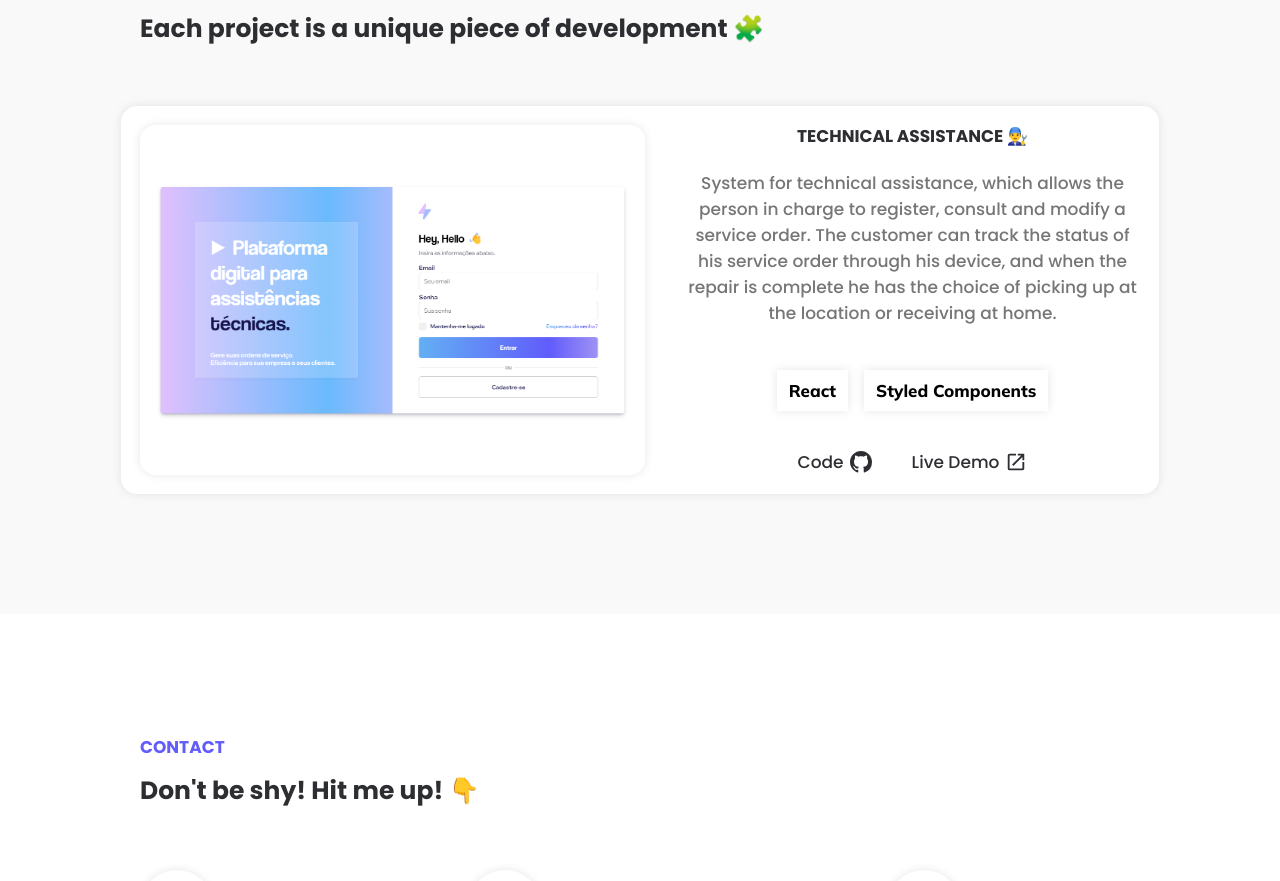
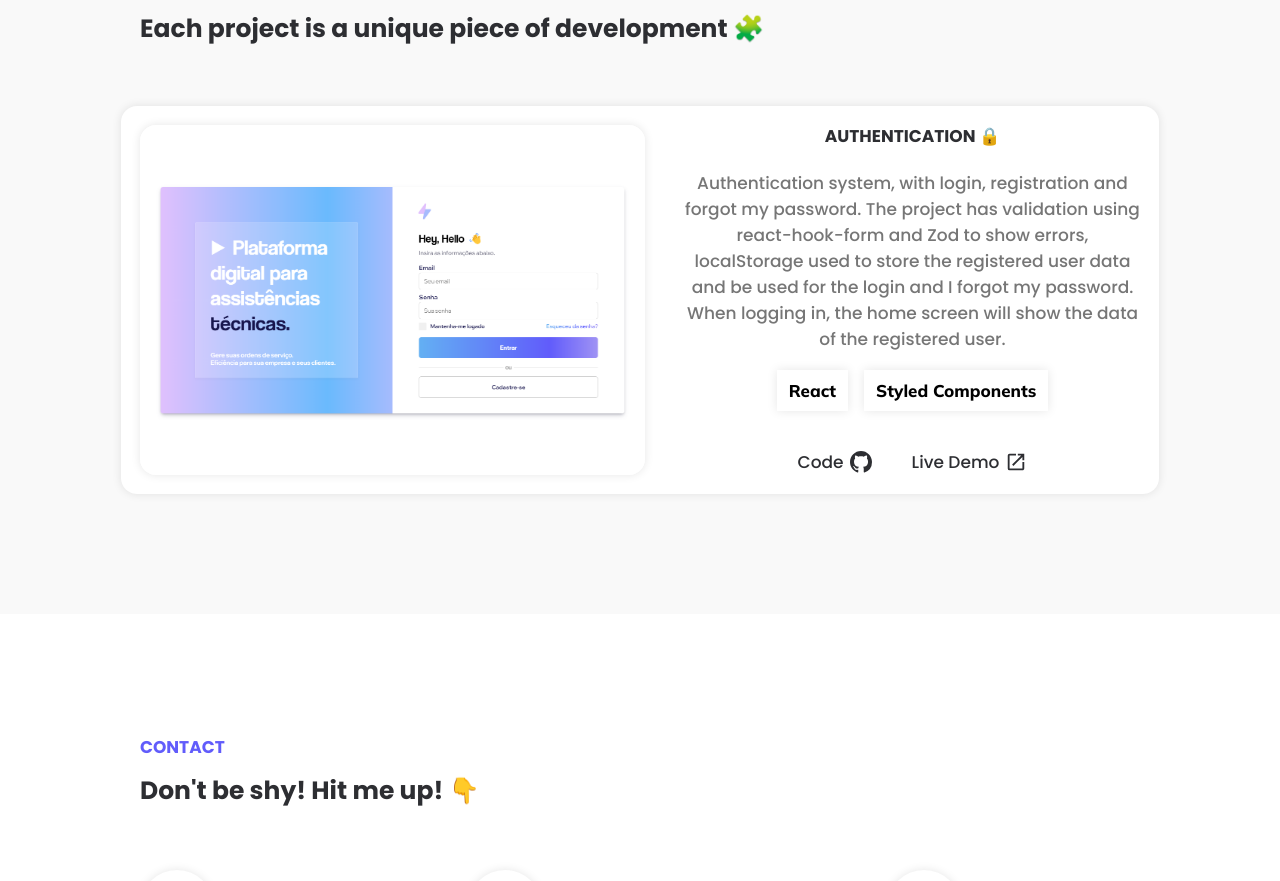
Before and after one commit to sillasemanoel/portfolio, a React (Vite) app: page / in a window 1280 px wide. Shown: the part 1540-2421 px from the top of the page. Built offline with nearby package versions, Linux system fonts and the light colour scheme.

Commit message:
I changed the project information

```diff
--- a/src/App.tsx
+++ b/src/App.tsx
@@ -49,11 +49,11 @@ function App() {
           'Cada projeto é uma peça única de desenvolvimento 🧩' :
           'Each project is a unique piece of development 🧩'}`}
         gridOneTitle={`${translation ?
-          'Assistência Técnica 👨‍🔧' :
-          'Technical Assistance 👨‍🔧'}`}
+          'Autenticação 🔒' :
+          'Authentication 🔒'}`}
         gridOneText={`${translation ?
-          'Sistema para assistências técnicas, que permite ao encarregado poder cadastrar, consultar e modificar uma ordem de atendimento. O cliente pode acompanhar os status de sua ordem de serviço por meio de seu dispositivo, e quando o reparo estiver concluído tem a escolha de retirar no local ou receber na residência.' :
-          'System for technical assistance, which allows the person in charge to register, consult and modify a service order. The customer can track the status of his service order through his device, and when the repair is complete he has the choice of picking up at the location or receiving at home.'}`} />
+          'Sistema de autenticação, com login, cadastro e esqueci minha senha. O projeto tem validação usando react-hook-form e Zod para mostrar erros, localStorage usado para armazenar os dados do usuário cadastrado e ser usado para o login e esqueci minha senha. Ao fazer login, a tela inicial mostrará os dados do usuário cadastrado.' :
+          'Authentication system, with login, registration and forgot my password. The project has validation using react-hook-form and Zod to show errors, localStorage used to store the registered user data and be used for the login and I forgot my password. When logging in, the home screen will show the data of the registered user.'}`} />
       <Contact
         title={`${translation ? 'Contato' : 'Contact'}`}
         caption={`${translation ?
```
